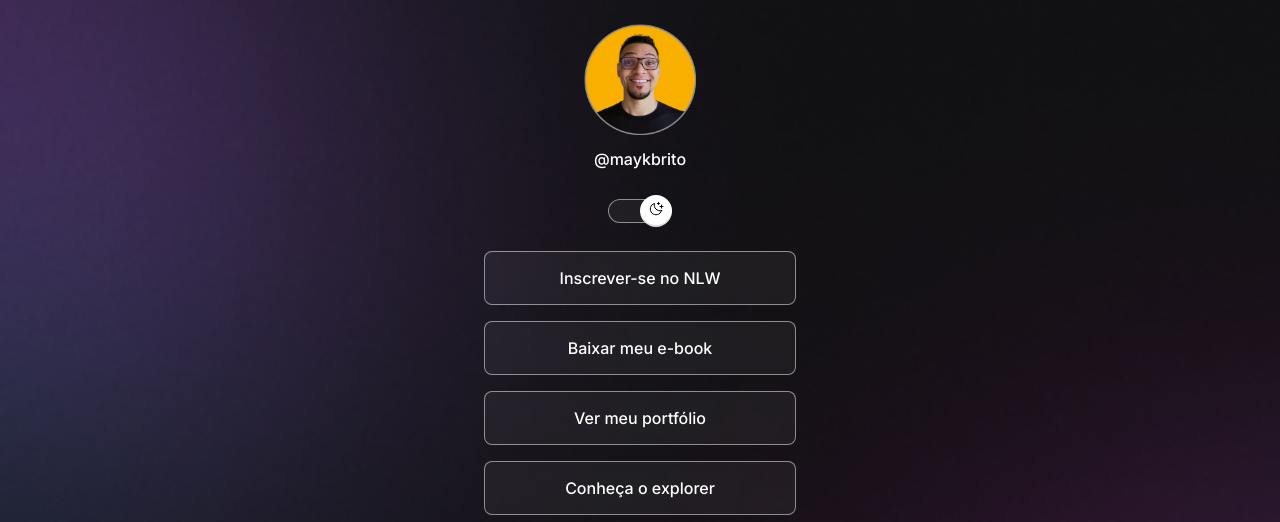
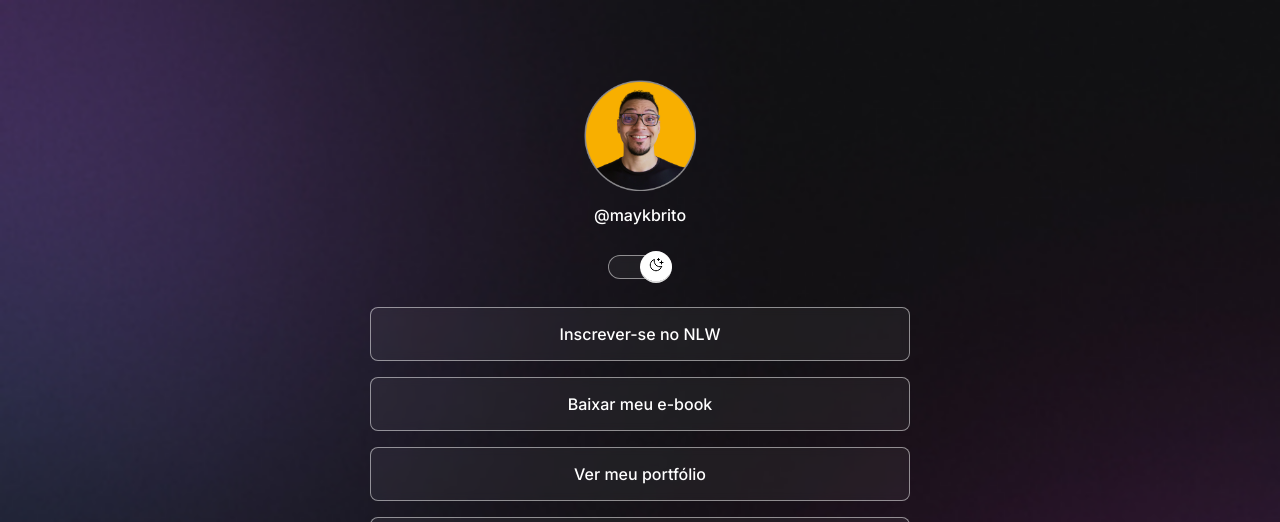
Before and after one commit to EduardoDaRocha7/Projeto, a plain HTML site: page index.html in a window 1280 px wide. Shown: the top 522 px of the page. Drawn offline with nearby package versions, Linux system fonts and the light colour scheme.

Commit message:
adjust container width

```diff
--- a/style.css
+++ b/style.css
@@ -32,8 +32,9 @@ body * {
 }
 
 #conteiner {
-  width: 360px;
-  margin: auto;
+  width: 100%;
+  max-width: 588px; ;
+  margin: 56px auto 0px;
   padding: 0 24px;
 }
 
```
